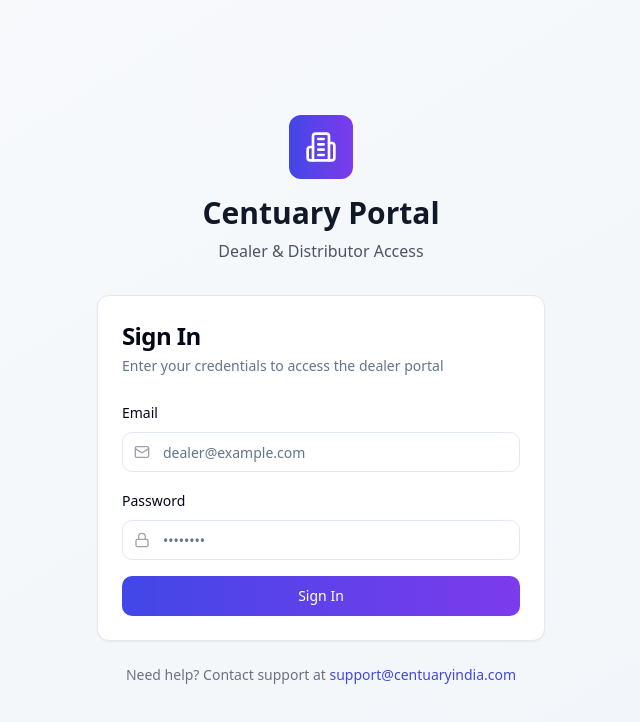
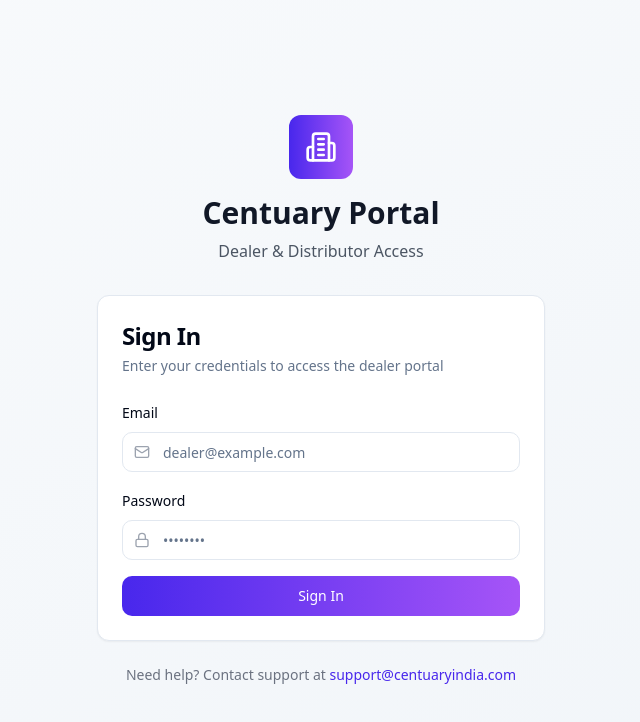
Before and after one commit to coolk4u/centuary-dealerhub, a React (Vite) app: page /login in a window 1280 px wide. Shown: the top 722 px of the page, without its empty margins (319-959 px from the left). Built offline with nearby package versions, Linux system fonts and the light colour scheme.

Commit message:
Update theme to match screenshot
Update the application's theme to align with the provided screenshot, adjusting colors and styles as necessary.

```diff
--- a/src/index.css
+++ b/src/index.css
@@ -14,7 +14,7 @@
     --popover: 0 0% 100%;
     --popover-foreground: 222.2 84% 4.9%;
 
-    --primary: 238 77% 58%;
+    --primary: 250 84% 54%;
     --primary-foreground: 0 0% 100%;
 
     --secondary: 210 40% 96.1%;
@@ -23,7 +23,7 @@
     --muted: 210 40% 96.1%;
     --muted-foreground: 215.4 16.3% 46.9%;
 
-    --accent: 217 91% 60%;
+    --accent: 250 84% 54%;
     --accent-foreground: 0 0% 100%;
 
     --destructive: 0 84.2% 60.2%;
@@ -31,13 +31,13 @@
 
     --border: 214.3 31.8% 91.4%;
     --input: 214.3 31.8% 91.4%;
-    --ring: 238 77% 58%;
+    --ring: 250 84% 54%;
 
     --radius: 0.75rem;
 
-    /* Custom dealer portal colors */
-    --portal-gradient-from: 238 77% 58%;
-    --portal-gradient-to: 262 83% 58%;
+    /* Custom dealer portal colors - Purple theme */
+    --portal-gradient-from: 250 84% 54%;
+    --portal-gradient-to: 270 91% 65%;
     --portal-success: 142 76% 36%;
     --portal-warning: 38 92% 50%;
     --portal-info: 217 91% 60%;
@@ -52,19 +52,19 @@
     --card-foreground: 210 40% 98%;
     --popover: 222.2 84% 4.9%;
     --popover-foreground: 210 40% 98%;
-    --primary: 238 77% 58%;
+    --primary: 250 84% 54%;
     --primary-foreground: 0 0% 100%;
     --secondary: 217.2 32.6% 17.5%;
     --secondary-foreground: 210 40% 98%;
     --muted: 217.2 32.6% 17.5%;
     --muted-foreground: 215 20.2% 65.1%;
-    --accent: 217 91% 60%;
+    --accent: 250 84% 54%;
     --accent-foreground: 0 0% 100%;
     --destructive: 0 62.8% 30.6%;
     --destructive-foreground: 210 40% 98%;
     --border: 217.2 32.6% 17.5%;
     --input: 217.2 32.6% 17.5%;
-    --ring: 238 77% 58%;
+    --ring: 250 84% 54%;
     --portal-surface-light: 217.2 32.6% 17.5%;
   }
 }
```
